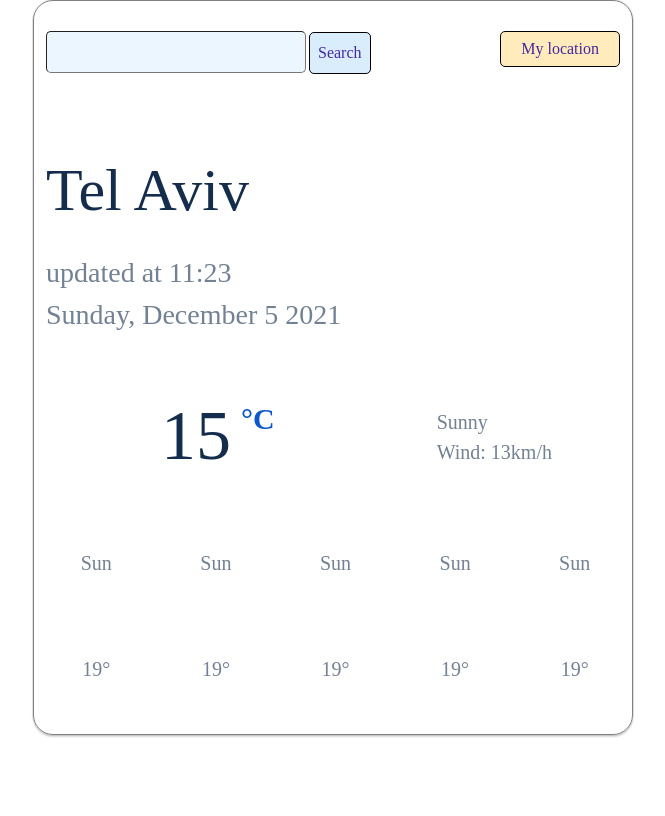
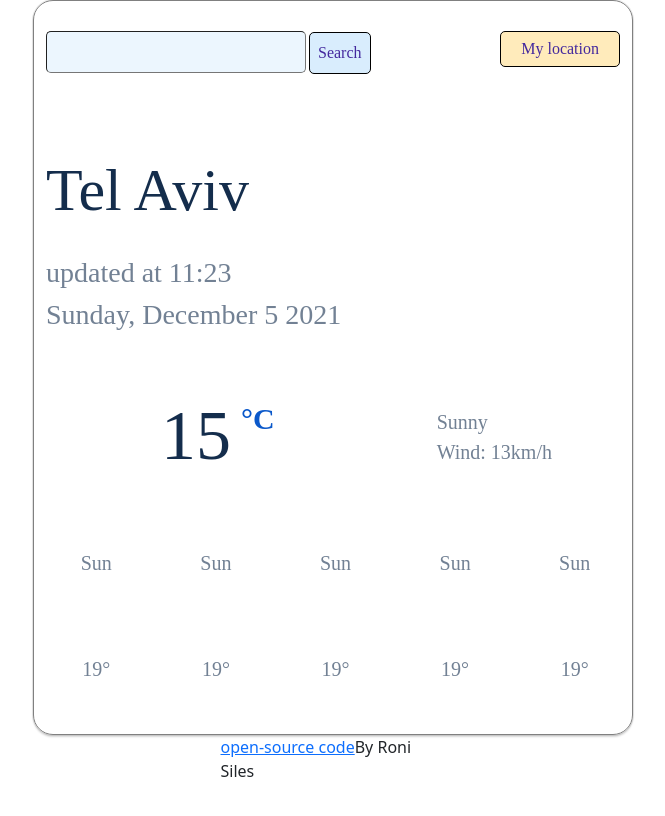
Before and after one commit to rorokoo/weather-react, a React (Create React App) app: page / in a window 1280 px wide. Shown: the top 816 px of the page, without its empty margins (307-972 px from the left). Built offline with nearby package versions, Linux system fonts and the light colour scheme; some icons are missing.

Commit message:
added github link

```diff
--- a/src/App.js
+++ b/src/App.js
@@ -3,13 +3,17 @@ import "bootstrap/dist/css/bootstrap.min.css";
 import Weather from "./Weather";
 import Container from "react-bootstrap/Container";
 import React from "react";
+import GitLink from "./GitLink";
 
 function App() {
   return (
-    <div className="App">
-      <Container>
-        <Weather />
-      </Container>
+    <div>
+      <div className="App">
+        <Container>
+          <Weather />
+        </Container>
+      </div>
+      <GitLink />
     </div>
   );
 }
--- /dev/null
+++ b/src/GitLink.js
@@ -0,0 +1,10 @@
+import "./Styling/GitLink.css";
+
+export default function GitLink() {
+  return (
+    <div className="codeLink">
+      <a href="https://github.com/Rorokoo/weather-react">open-source code</a>
+      By Roni Siles
+    </div>
+  );
+}
--- /dev/null
+++ b/src/Styling/GitLink.css
@@ -0,0 +1,5 @@
+.codeLink {
+  width: 225px;
+  margin: auto;
+  margin-bottom: 60px;
+}
```
